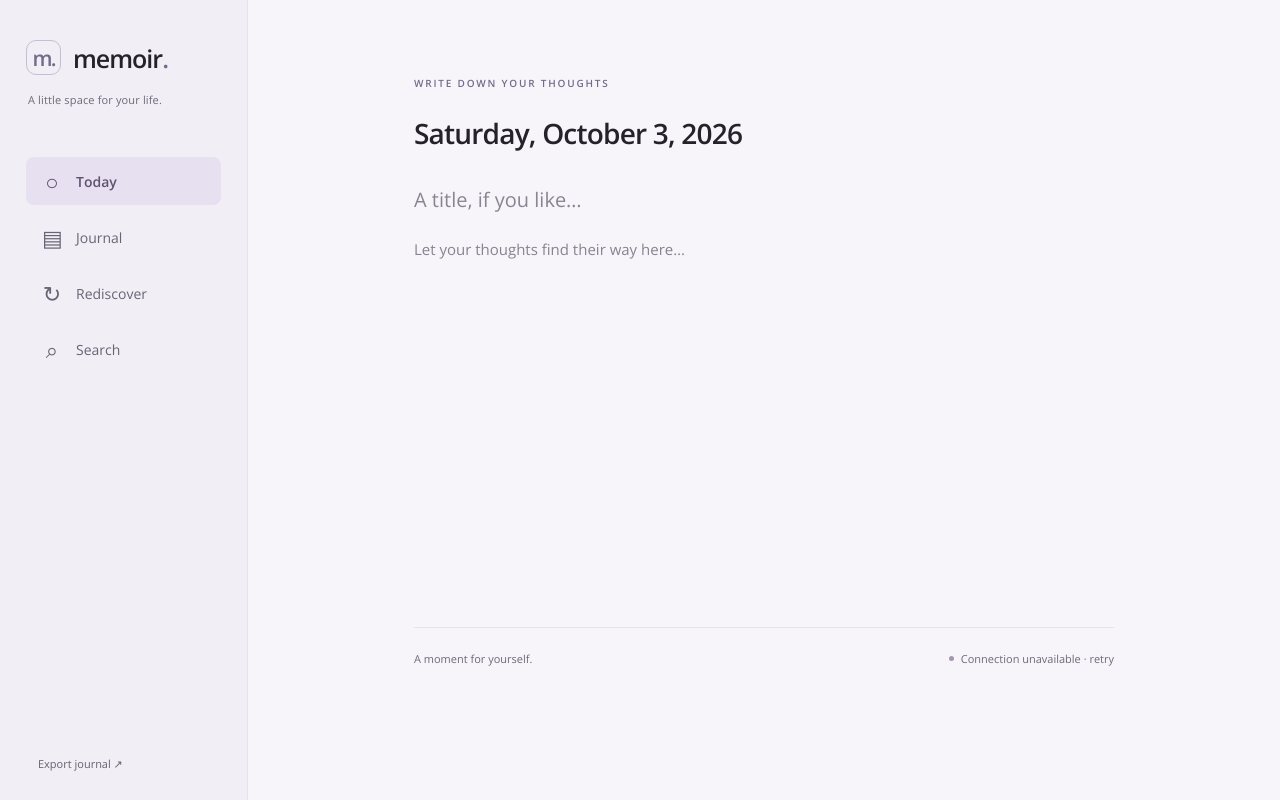
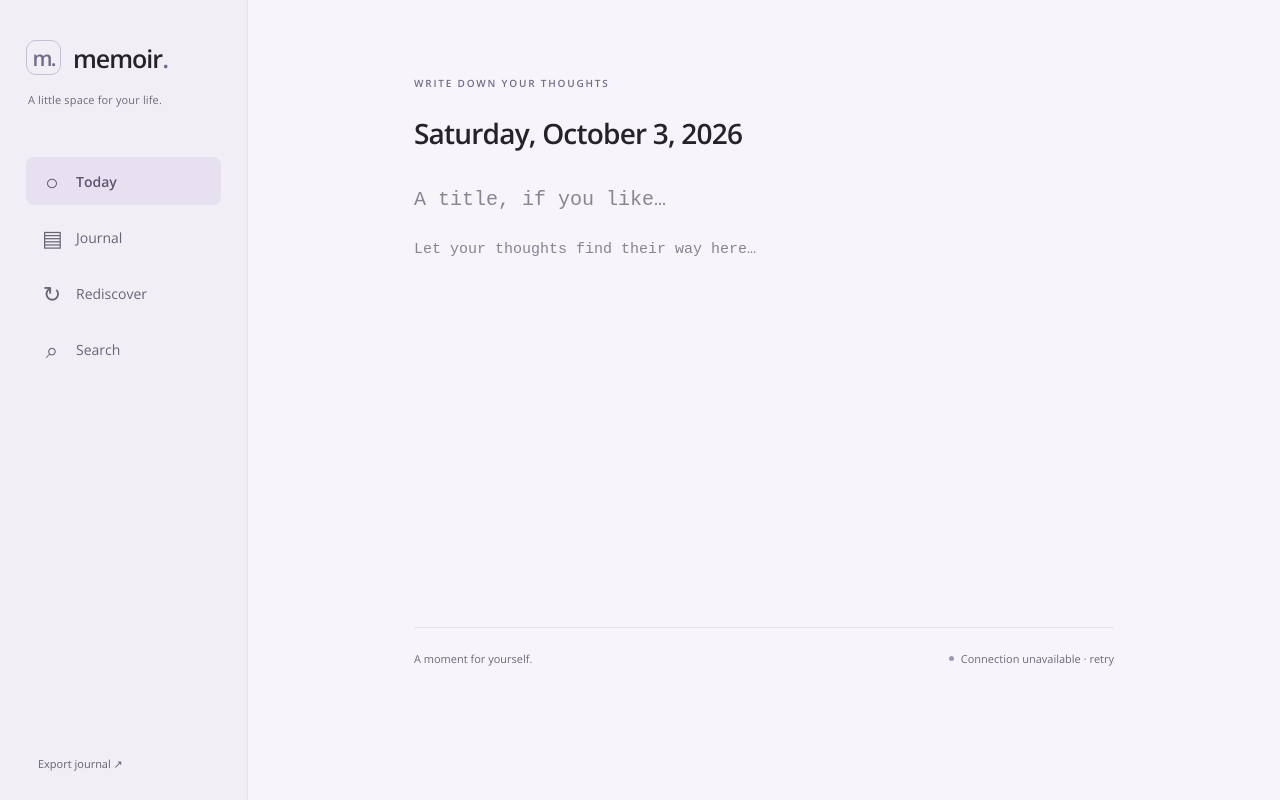
Before and after one commit to venkxycodes/memoir, a React (Vite) app in the folder frontend/: page / in a window 1280 px wide. Built offline with nearby package versions, Linux system fonts and the light colour scheme; no server answers; a web font is replaced by a local one.

Commit message:
feat: use typewriter font in writing fields

```diff
--- a/frontend/src/styles/global.css
+++ b/frontend/src/styles/global.css
@@ -1,5 +1,6 @@
 :root {
   font-family: "Open Sans", sans-serif;
+  --writing-font: "Courier New", Courier, "Liberation Mono", monospace;
   color: #252229;
   background: #f7f5fa;
   font-synthesis: none;
@@ -21,6 +22,12 @@ input,
 textarea {
   font: inherit;
   color: inherit;
+}
+input,
+textarea,
+[contenteditable="true"],
+[contenteditable="plaintext-only"] {
+  font-family: var(--writing-font);
 }
 button,
 a,
```
